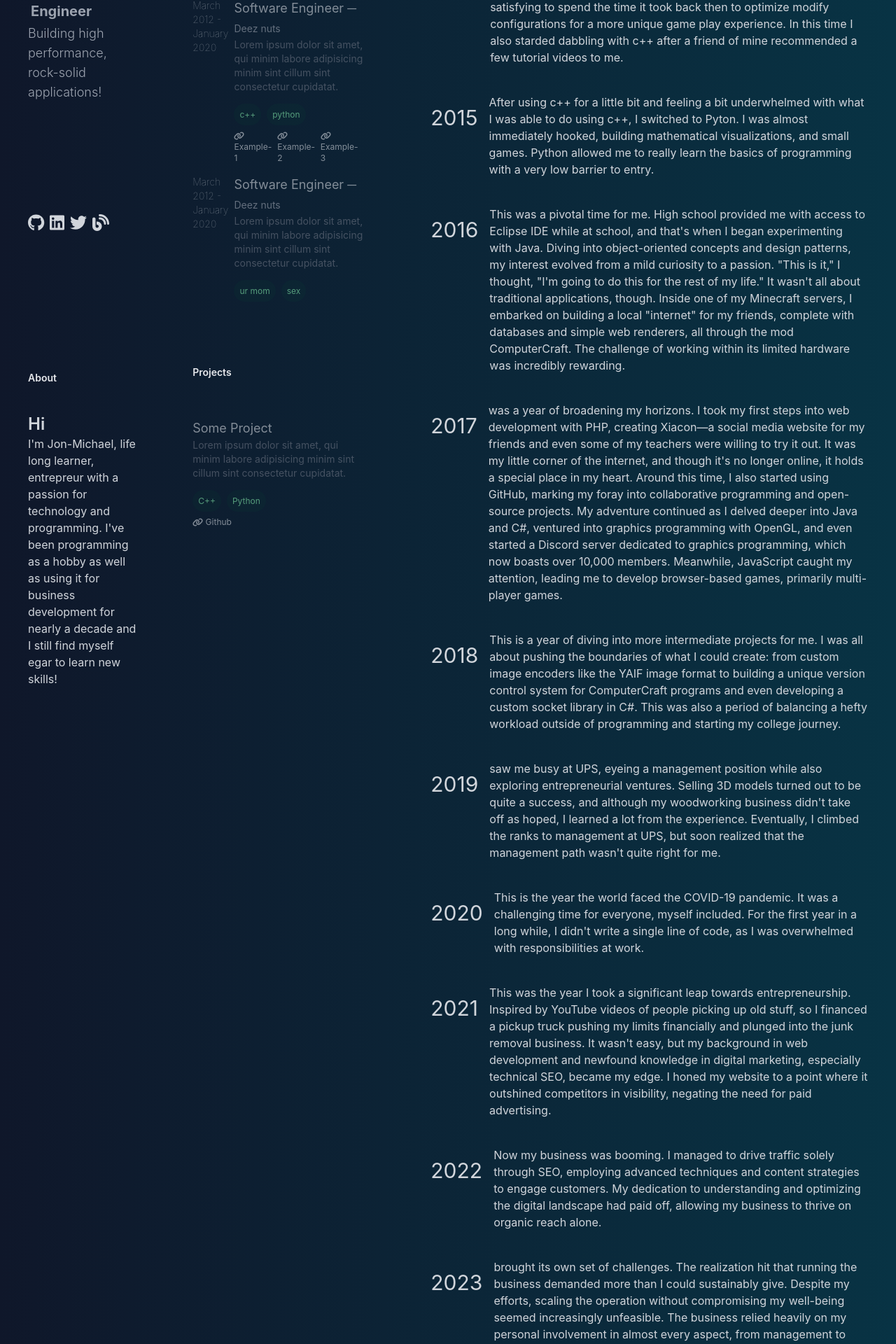
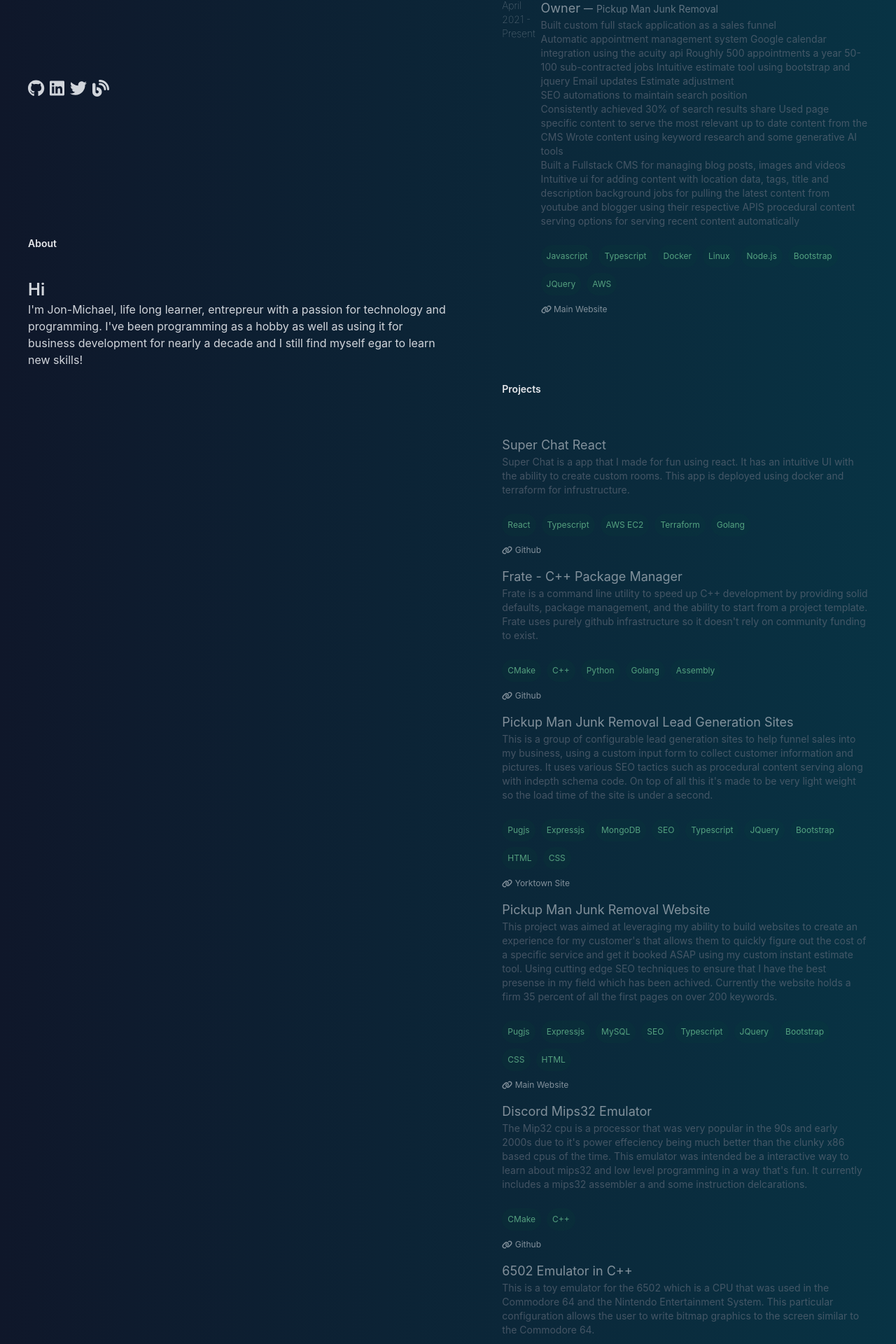
Before and after one commit to DeaSTL/portfolio-react, a React (Vite) app: page / in a window 1280 px wide. Shown: the part 238-2158 px from the top of the page at 70% size. Built offline with nearby package versions, Linux system fonts and the light colour scheme.

Commit message:
added all the things

```diff
--- a/src/App.tsx
+++ b/src/App.tsx
@@ -19,10 +19,10 @@ function App() {
             <p className="text-lg font-light text-gray-400">Building high performance, rock-solid applications!</p>
 
             <div className="md:py-40 py-10">
-              <SocialLink icon={faGithub}  url="www.example.com"/>
-              <SocialLink icon={faLinkedin}  url="www.example.com"/>
-              <SocialLink icon={faTwitter}  url="www.example.com"/>
-              <SocialLink icon={faBlog}  url="www.example.com"/>
+              <SocialLink icon={faGithub}  url="https://github.com/DeaSTL"/>
+              <SocialLink icon={faLinkedin}  url="https://www.linkedin.com/in/jon-michael-h/"/>
+              <SocialLink icon={faTwitter}  url="https://twitter.com/0xdeafc0de"/>
+              <SocialLink icon={faBlog}  url="https://jonhartway.blog/"/>
             </div>
 
             <div>
@@ -40,8 +40,8 @@ function App() {
             <ExperienceSection/>
             <ProjectSection/>
           </div>
-          <Timeline/>
         </div>
+        <Timeline/>
     </div>
 
     </>
--- a/src/components/ExperienceEntry.tsx
+++ b/src/components/ExperienceEntry.tsx
@@ -1,9 +1,10 @@
-import { ReactNode } from 'react'
+import { DOMElement, ReactNode } from 'react'
+import SkillsSection from './SkillsSection'
 
 type Props = {
   title:string
   company:string
-  body:string
+  body:ReactNode
   duration:string
   skills?:string[]
   children?:ReactNode
@@ -16,15 +17,7 @@ export default function ExperienceEntry({title,company,body,duration,skills,chil
       <div>
         <p className="text-lg">{title}  ─ <span className="text-sm text-gray-400">{company}</span></p>
         <p className="text-sm text-gray-500">{body}</p>
-        <div className="mt-4">
-        {
-          skills?.map((skill)=>{
-            return (
-              <span className="rounded-full p-2 text-xs bg-emerald-900 bg-opacity-20 text-green-300 mr-2">{skill}</span>
-            )
-          })
-        }
-        </div>
+        <SkillsSection skills={skills}/>
         <div className="flex flex-row">
           {children}
         </div>
--- a/src/components/ExperienceSection.tsx
+++ b/src/components/ExperienceSection.tsx
@@ -1,4 +1,3 @@
-import React from 'react'
 import Link from './Link'
 import ExperienceEntry from './ExperienceEntry'
 
@@ -11,31 +10,53 @@ export default function ExperienceSection({}: Props) {
         <p className="category-header">Experience</p>
       </div>
       <ExperienceEntry
-      title={"Software Engineer"}
-      body={"Lorem ipsum dolor sit amet, qui minim labore adipisicing minim sint cillum sint consectetur cupidatat."}
-      company={"Deez nuts"}
-      duration={"March 2012 - January 2020"}
+      title={"Owner"}
+      body={<>
+      <p>
+        Built custom full stack application as a sales funnel
+      </p>
+      <p>
+       Automatic appointment management system
+       Google calendar integration using the acuity api
+       Roughly 500 appointments a year 50-100 sub-contracted jobs
+       Intuitive estimate tool using bootstrap and jquery
+       Email updates
+       Estimate adjustment
+     </p>
+    <p>
+   SEO automations to maintain search position
+   </p>
+  <p>
+   Consistently achieved 30% of search results share
+   Used page specific content to serve the most relevant up to date content from the CMS
+   Wrote content using keyword research and some generative AI tools
+   </p>
+  <p>
+   Built a Fullstack CMS for managing blog posts, images and videos
+   </p>
+
+    <p>
+   Intuitive ui for adding content with location data, tags, title and description
+   background jobs for pulling the latest content from youtube and blogger using their respective APIS
+   procedural content serving options for serving recent content automatically
+   </p>
+      </>}
+      company={"Pickup Man Junk Removal"}
+      duration={"April 2021 - Present"}
       skills={[
-        "c++",
-        "python"
+        "Javascript",
+        "Typescript",
+        "Docker",
+        "Linux",
+        "Node.js",
+        "Bootstrap",
+        "JQuery",
+        "AWS"
       ]}
       >
-        <Link url="http://example.com/" name="Example-1"/>
-        <Link url="http://example.com/" name="Example-2"/>
-        <Link url="http://example.com/" name="Example-3"/>
+        <Link url="https://www.hamptonroadspickupman.com/" name="Main Website"/>
       </ExperienceEntry>
 
-      <ExperienceEntry
-      title={"Software Engineer"}
-      body={"Lorem ipsum dolor sit amet, qui minim labore adipisicing minim sint cillum sint consectetur cupidatat."}
-      company={"Deez nuts"}
-      duration={"March 2012 - January 2020"}
-      skills={[
-        "ur mom",
-        "sex"
-      ]}
-
-      />
     </div>
   )
 }
--- a/src/components/ProjectEntry.tsx
+++ b/src/components/ProjectEntry.tsx
@@ -4,7 +4,7 @@ import SkillsSection from './SkillsSection'
 
 type Props = {
   title:string
-  body:string
+  body:ReactNode
   img?:string
   skills?:string[]
   children?:ReactNode
@@ -15,7 +15,7 @@ export default function ProjectEntry({skills,body,title,children}: Props) {
     <div className="flex my-4 flex-col md:flex-row opacity-100 md:opacity-60 hover:opacity-100 hover:py-10  hover:glow duration-300 mouse-cursor">
       <div>
         <p className="text-lg">{title}</p>
-        <p className="text-sm text-gray-500">{body}</p>
+        <div className="text-sm text-gray-500">{body}</div>
         <SkillsSection skills={skills}/>
         <div className="flex flex-row">
           {children}
--- a/src/components/ProjectSection.tsx
+++ b/src/components/ProjectSection.tsx
@@ -10,9 +10,93 @@ export default function ProjectSection({}: Props) {
         <p className="category-header">Projects</p>
       </div>
 
-      <ProjectEntry title={"Some Project"} body={"Lorem ipsum dolor sit amet, qui minim labore adipisicing minim sint cillum sint consectetur cupidatat."} skills={["C++","Python"]}>
+      <ProjectEntry
+      title={"Super Chat React"}
+      body={<>
+      Super Chat is a app that I made for fun using react. It has an intuitive UI with the ability to create custom rooms. This app is deployed using docker and terraform for infrustructure.
+      </>}
+      skills={["React","Typescript","AWS EC2","Terraform","Golang"]}>
 
-        <Link url={"www.example.com"} name="Github"/>
+        <Link url={"https://github.com/DeaSTL/super-chat-react"} name="Github"/>
+
+      </ProjectEntry>
+
+      <ProjectEntry
+      title={"Frate - C++ Package Manager"}
+      body={<>
+      Frate is a command line utility to speed up C++ development by providing solid defaults, package management, and the ability to start from a project template. Frate uses purely github infrastructure so it doesn't rely on community funding to exist.
+      </>}
+      skills={["CMake","C++","Python","Golang","Assembly"]}>
+
+        <Link url={"https://github.com/frate-dev/frate"} name="Github"/>
+
+      </ProjectEntry>
+
+      <ProjectEntry
+      title={"Pickup Man Junk Removal Lead Generation Sites"}
+      body={<>
+      This is a group of configurable lead generation sites to help funnel sales into my business, using a custom input form to collect customer information and pictures. It uses various SEO tactics such as procedural content serving along with indepth schema code. On top of all this it's made to be very light weight so the load time of the site is under a second.
+      </>}
+      skills={["Pugjs","Expressjs","MongoDB","SEO","Typescript","JQuery","Bootstrap","HTML","CSS"]}>
+
+        <Link url={"https://yorktown.pickupmanjunkremoval.com/"} name="Yorktown Site"/>
+
+      </ProjectEntry>
+
+      <ProjectEntry
+      title={"Pickup Man Junk Removal Website"}
+      body={<>
+      This project was aimed at leveraging my ability to build websites to create an experience for my customer's that allows them to quickly figure out the cost of a specific service and get it booked ASAP using my custom instant estimate tool. Using cutting edge SEO techniques to ensure that I have the best presense in my field which has been achived. Currently the website holds a firm 35 percent of all the first pages on over 200 keywords.
+      </>}
+      skills={["Pugjs","Expressjs","MySQL","SEO","Typescript","JQuery","Bootstrap","CSS","HTML"]}>
+
+        <Link url={"https://hamptonroadspickupman.com/"} name="Main Website"/>
+
+      </ProjectEntry>
+
+
+      <ProjectEntry
+      title={"Discord Mips32 Emulator"}
+      body={<>
+        The Mip32 cpu is a processor that was very popular in the 90s and early 2000s due to it's power effeciency being much better than the clunky x86 based cpus of the time. This emulator was intended be a interactive way to learn about mips32 and low level programming in a way that's fun. It currently includes a mips32 assembler a and some instruction delcarations.
+      </>}
+      skills={["CMake","C++"]}>
+
+        <Link url={"https://github.com/DeaSTL/discord-cpu-emulator"} name="Github"/>
+
+      </ProjectEntry>
+
+      <ProjectEntry
+      title={"6502 Emulator in C++"}
+      body={<>
+        This is a toy emulator for the 6502 which is a CPU that was used in the Commodore 64 and the Nintendo Entertainment System. This particular configuration allows the user to write bitmap graphics to the screen similar to the Commodore 64.
+      </>}
+      skills={["CMake","C++","Assembly"]}>
+
+        <Link url={"https://github.com/DeaSTL/emu6502"} name="Github"/>
+
+      </ProjectEntry>
+
+
+      <ProjectEntry
+      title={".NET Yaif  4bit Image Encoder"}
+      body={<>
+      Developed the yaif Encoder, a tool for encoding images in the minimalist .yaif format. This project, a foray into open-source contributions, involved creating a custom image format aiming for simplicity and efficiency in image processing. It features an encoder written in C# and is designed to work with a unique set of image specifications, variable pallet, lacking image compression to simplify the image format, and 16 color restriction to make sure it's a format that can be read and displayed on older systems.
+      </>}
+      skills={["C#","Binary Parsing","Image Processing"]}>
+
+        <Link url={"https://github.com/DeaSTL/yaifEncoder"} name="Github"/>
+
+      </ProjectEntry>
+
+      <ProjectEntry
+      title={"GMP Version Control System"}
+      body={<>
+      Engineered a remote version control system to support collaborative Lua script development in Minecraft's ComputerCraft mod. The GMPServer is implemented in JavaScript and provides a platform for managing script versions, tracking changes, and streamlining the script deployment process within the gaming environment. This was intended to be a fun project to provided cross server version control of computercraft projects.
+      </>}
+      skills={["Lua","Node.js"]}>
+
+        <Link url={"https://github.com/DeaSTL/GMPServer"} name="Github"/>
 
       </ProjectEntry>
 
--- a/src/components/SkillsSection.tsx
+++ b/src/components/SkillsSection.tsx
@@ -4,11 +4,11 @@ type Props = {
 
 export default function SkillsSection({skills}: Props) {
   return (
-    <div className="mt-4">
+    <div className="mt-4 flex flex-wrap">
     {
       skills?.map((skill)=>{
         return (
-          <span className="rounded-full p-2 text-xs bg-emerald-900 bg-opacity-20 text-green-300 mr-2">{skill}</span>
+          <span className="rounded-full p-2 text-xs bg-emerald-900 bg-opacity-20 text-green-300 mr-2 mt-2">{skill}</span>
         )
       })
     }
```
